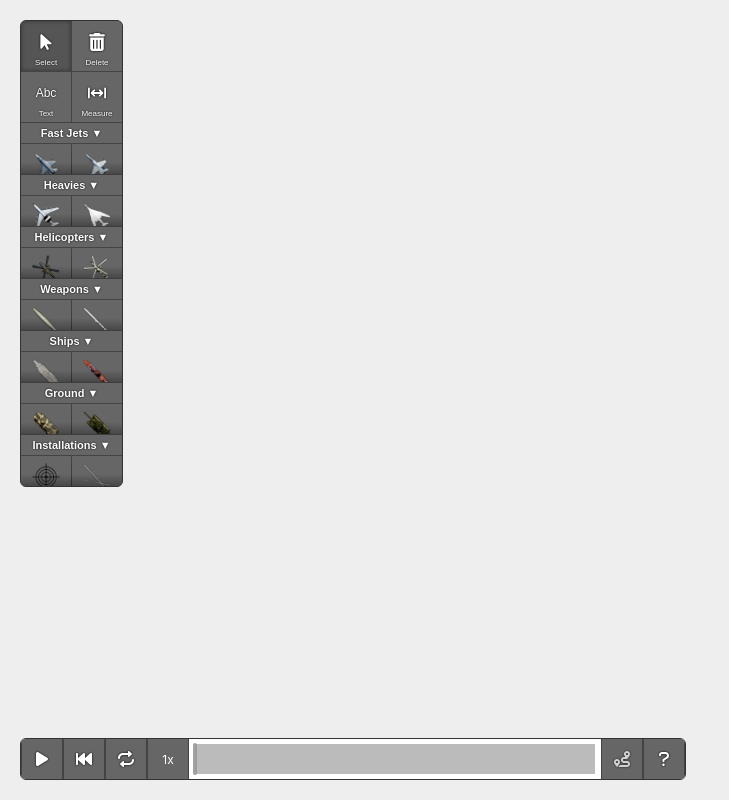
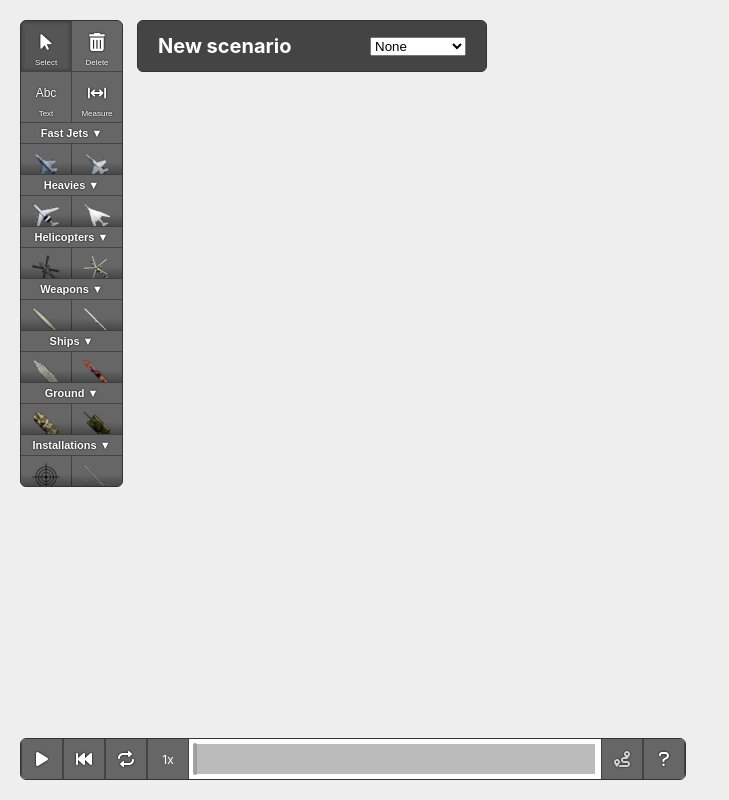
Before and after one commit to magwo/fighter-brief, a React (Create React App) app: page / in a window 1280 px wide. Shown: the whole page, without its empty margins (0-729 px from the left). Built offline with nearby package versions, Linux system fonts and the light colour scheme.

Commit message:
Mainbar with scenario name and map editing

```diff
--- a/src/App.css
+++ b/src/App.css
@@ -1,5 +1,4 @@
 .App {
-  text-align: center;
   position: relative;
 }
 
--- a/src/App.tsx
+++ b/src/App.tsx
@@ -4,8 +4,12 @@ import './App.css';
 import Workspace from './Workspace/Workspace';
 import Controlbar from './Controlbar/Controlbar';
 import Toolbar from './Toolbar/Toolbar';
+import Mainbar from './Mainbar/Mainbar';
+import { MapType } from './battlefield-object-types';
 
 function App() {
+  const [scenarioName, setScenarioName] = useState<string>('New scenario');
+  const [map, setMap] = useState<MapType>('');
   const [selectedTool, setSelectedTool] = useState<Tool>(toolCategories[0].tools[0]);
   const [shouldPlay, setShouldPlay] = useState<boolean>(false);
   const [time, setTime] = useState<number>(0);
@@ -16,7 +20,8 @@ function App() {
     <div className="App" data-testid="App">
       <header className="App-header">
       </header>
-      <Workspace tool={selectedTool} shouldPlay={shouldPlay} shouldShowPaths={shouldShowPaths} time={time} onStopTimeChange={(stopTime: number) => setStopTime(stopTime)} />
+      <Mainbar scenarioName={scenarioName} map={map} onScenarioNameChange={(name) => setScenarioName(name) } onMapChange={(map) => setMap(map) } />
+      <Workspace tool={selectedTool} map={map} shouldPlay={shouldPlay} shouldShowPaths={shouldShowPaths} time={time} onStopTimeChange={(stopTime: number) => setStopTime(stopTime)} />
       <Toolbar onToolSelected={(tool: Tool) => setSelectedTool(tool)} />
       <Controlbar stopTime={stopTime} onPlayPause={(shouldPlay: boolean) => setShouldPlay(shouldPlay)} onTimeChange={(time) => { setTime(time) }} onShowPaths={(show) => setShouldShowPaths(show)} />
     </div>
--- /dev/null
+++ b/src/Mainbar/Mainbar.css
@@ -0,0 +1,28 @@
+.Mainbar {
+    position: absolute;
+    height: 50px;
+    padding: 0 20px;
+    z-index: 101;
+    display: flex;
+    align-content: flex-start;
+    align-items: center;
+    left: calc(20px + 101px + 16px);
+    top: 20px;
+    border: 1px solid #333;
+    background-color: #444;
+    border-radius: 6px;
+    overflow: hidden;
+    color: white;
+}
+
+.Mainbar .name-container {
+    min-width: 200px;
+}
+
+.Mainbar h1 {
+    font-size: 20px;
+}
+
+.Mainbar .map-selector {
+    margin-left: 12px;
+}
--- /dev/null
+++ b/src/Mainbar/Mainbar.tsx
@@ -0,0 +1,57 @@
+import React, { FC, useEffect, useState } from 'react';
+import { MapType } from '../battlefield-object-types';
+import './Mainbar.css';
+
+interface MainbarProps {
+  scenarioName: string,
+  map: MapType,
+  onScenarioNameChange: (name: string) => void,
+  onMapChange: (map: MapType) => void,
+}
+
+interface Values {
+  scenarioName: string,
+  map: MapType,
+}
+
+const Mainbar: FC<MainbarProps> = (props: MainbarProps) => {
+  const [isEditingName, setIsEditingName] = useState<boolean>(false);
+  const [values, setValues] = useState<Values>({ scenarioName: '', map: '' });
+
+  const handleNameChange = (e: React.ChangeEvent<HTMLInputElement>) => {
+    const newValues = {...values, scenarioName: e.target.value as MapType};
+    setValues(newValues);
+    props.onScenarioNameChange(newValues.scenarioName);
+  }
+
+  const handleMapChange = (e: React.ChangeEvent<HTMLSelectElement>) => {
+    const newValues = {...values, map: e.target.value as MapType};
+    setValues(newValues);
+    props.onMapChange(newValues.map);
+  }
+
+  useEffect(() => {
+    setValues({scenarioName: props.scenarioName, map: props.map});
+  }, [props.scenarioName, props.map]);
+
+  return (
+    <div className="Mainbar" data-testid="Mainbar" onMouseDown={(e) => e.stopPropagation()} onKeyDown={(e) => e.stopPropagation()}>
+      <div className="name-container">
+        {!isEditingName &&
+          <h1 onClick={() => setIsEditingName(true)}>{values.scenarioName}</h1>
+        }
+        {isEditingName &&
+          <input autoFocus={true} type="text" value={values.scenarioName} onChange={handleNameChange}  onKeyDown={(e: React.KeyboardEvent<HTMLInputElement>) => { if(e.key === 'Enter') { setIsEditingName(false) } } } onBlur={() => setIsEditingName(false) } />
+        }
+      </div>
+      <select className="map-selector" value={values.map} onChange={handleMapChange}>
+        <option value="">None</option>
+        <option value="ca">Caucasus</option>
+        <option value="sy">Syria</option>
+        <option value="pg">Persian Gulf</option>
+      </select>
+    </div>
+  );
+}
+
+export default Mainbar;
--- a/src/Workspace/Workspace.tsx
+++ b/src/Workspace/Workspace.tsx
@@ -13,6 +13,7 @@ interface WorkspaceProps {
   shouldPlay: boolean;
   shouldShowPaths: boolean;
   time: number;
+  map: MapType;
   onStopTimeChange: (stopTime: number) => void
 }
 
@@ -31,7 +32,6 @@ const Workspace: FC<WorkspaceProps> = (props: WorkspaceProps) => {
   const [time, setTime] = useState<number>(0);
   const [pseudoTime, setPseudoTime] = useState<number | null>(null);
   const [objects, setObjects] = useState<BattlefieldObject[]>([]);
-  const [mapBackground, setMapBackground] = useState<MapType>('');
   const [mousePressed, setMousePressed] = useState<boolean>(false);
   const [objectBeingPlaced, setObjectBeingPlaced] = useState<BattlefieldObject | null>(null);
   const [selectedObject, setSelectedObject] = useState<BattlefieldObject | null>(null);
@@ -44,7 +44,7 @@ const Workspace: FC<WorkspaceProps> = (props: WorkspaceProps) => {
 
   const updateUrl = (newObjects: BattlefieldObject[]) => {
     // TODO: Move this to App or something
-    const serialized = serializeData('', mapBackground, newObjects);
+    const serialized = serializeData('', props.map, newObjects);
     window.location.hash = serialized;
   }
 
@@ -237,13 +237,13 @@ const Workspace: FC<WorkspaceProps> = (props: WorkspaceProps) => {
 
   useEffect(() => {
     // Load initial objects
+    // TODO: Move this to App
     if (window.location.hash.length > 0) {
       const { scenarioName, mapBackground, loadedObjects } = loadData(window.location.hash);
       console.log("Scenario name is", scenarioName);
       console.log("Map background is", mapBackground);
       console.log("Initial objects", loadedObjects);
       updateAllObjects(loadedObjects, 0);
-      setMapBackground(mapBackground);
       setObjects(loadedObjects);
       checkStopTime(loadedObjects);
     }
@@ -259,7 +259,7 @@ const Workspace: FC<WorkspaceProps> = (props: WorkspaceProps) => {
       onMouseUp={(e: React.MouseEvent) => stopPressWorkspace(e)}
       onMouseMove={(e: React.MouseEvent) => movedMouse(e)}>
       <div className="panner" style={panStyle}>
-        <MapBackground map={mapBackground} />
+        <MapBackground map={props.map} />
         {objects.map((object) =>
           <BattlefieldObj object={object} onClick={ () => clickedObject(object) } isInactive={false} key={object.id} shouldShowPath={props.shouldShowPaths} time={pseudoTime ?? time}></BattlefieldObj>
         )
```
Also changed, not shown: src/index.css (+7 -0 lines), 2 other files (tests, documents, lock files or other folders).
